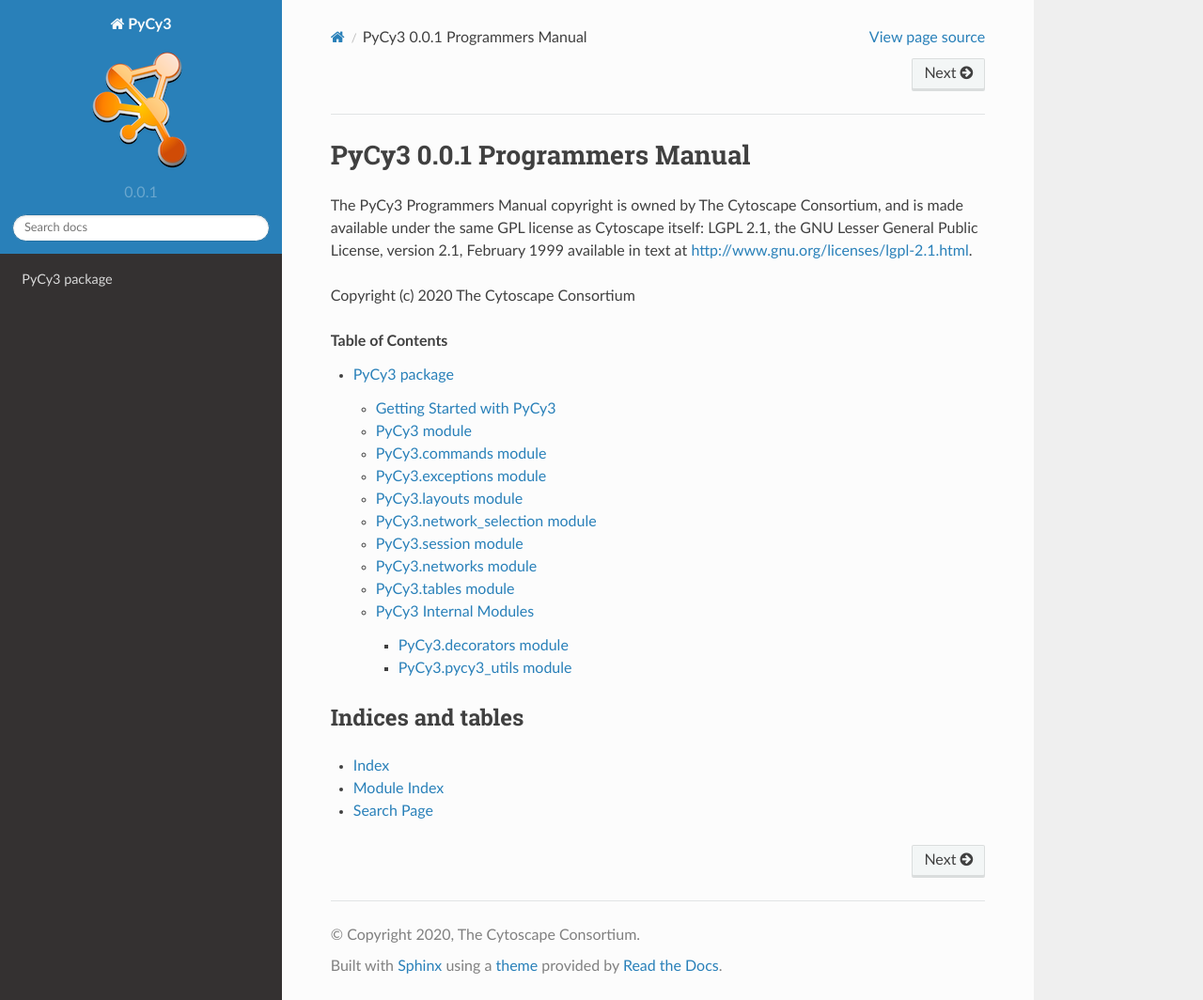
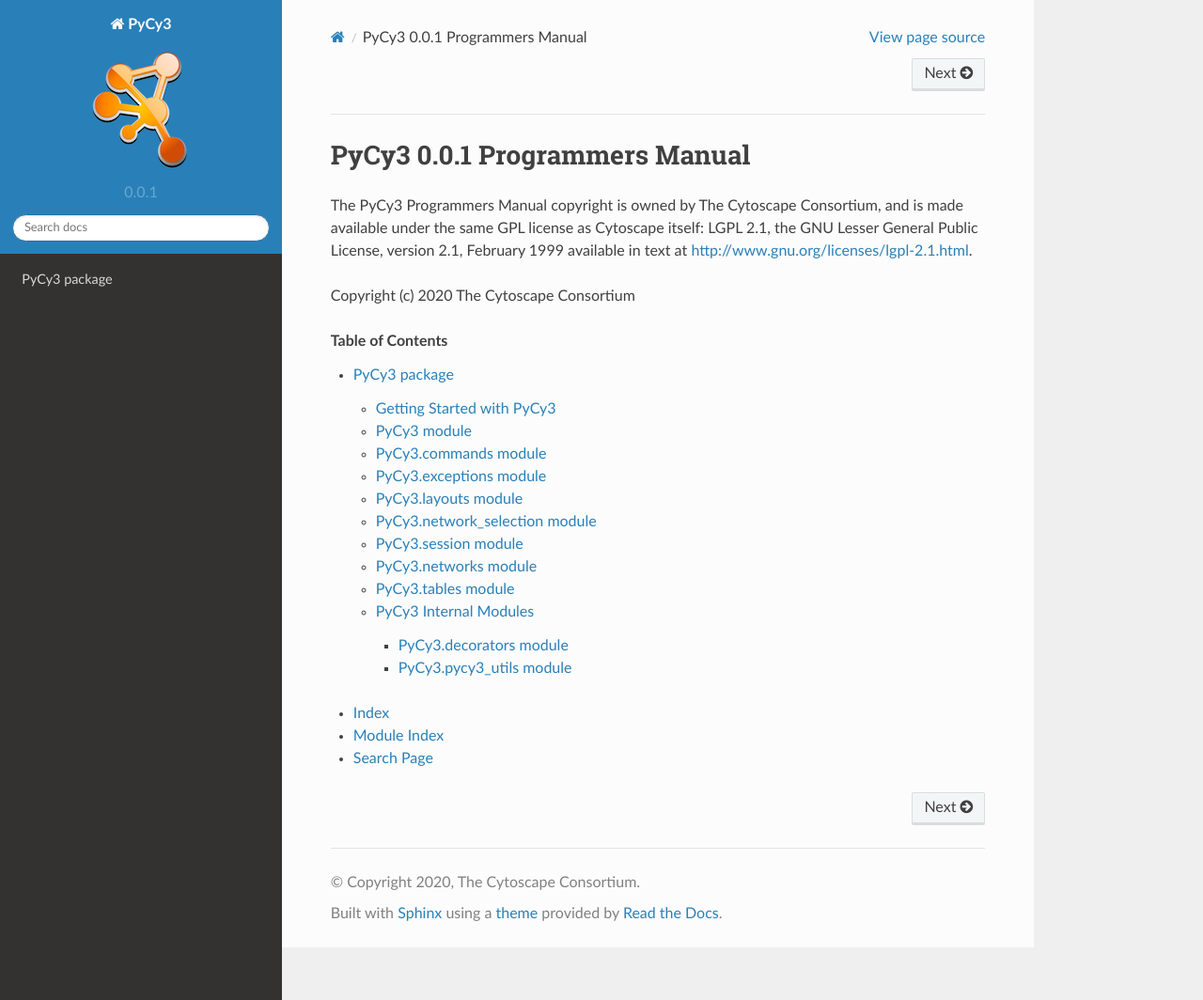
Before and after one commit to cytoscape/py4cytoscape, a Sphinx documentation site: the page built from doc/index.rst, in a window 1280 px wide and 1064 px high. Shown: the whole window at 94% size. Built offline with Sphinx 7.4.7 and the Read the Docs theme 2.0.0, drawn with Linux system fonts in a browser that asks for light colours.

Commit message:
Improving documentation layout

```diff
--- a/doc/index.rst
+++ b/doc/index.rst
@@ -17,10 +17,6 @@
 
    PyCy3
 
-
-Indices and tables
-------------------
-
 * :ref:`genindex`
 * :ref:`modindex`
 * :ref:`search`
```
